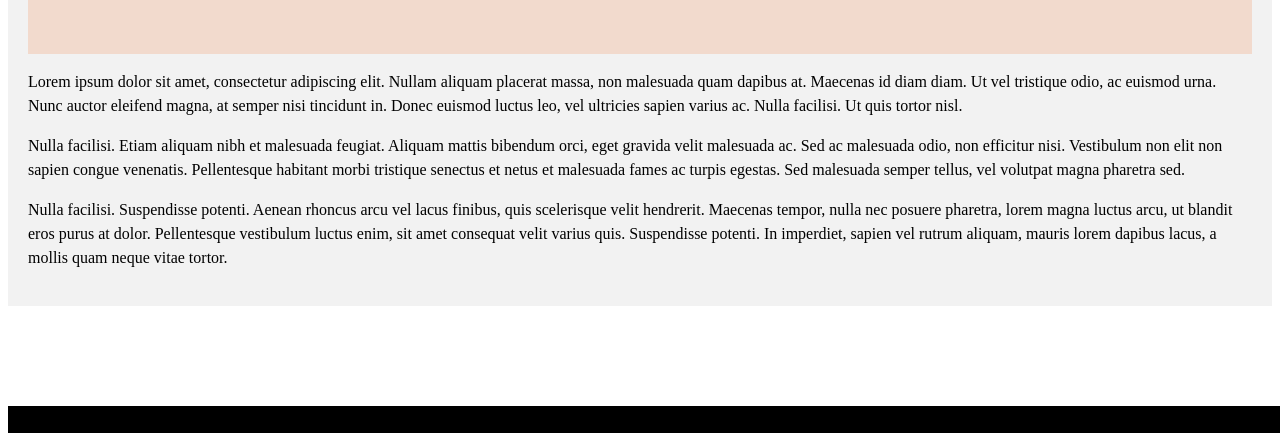
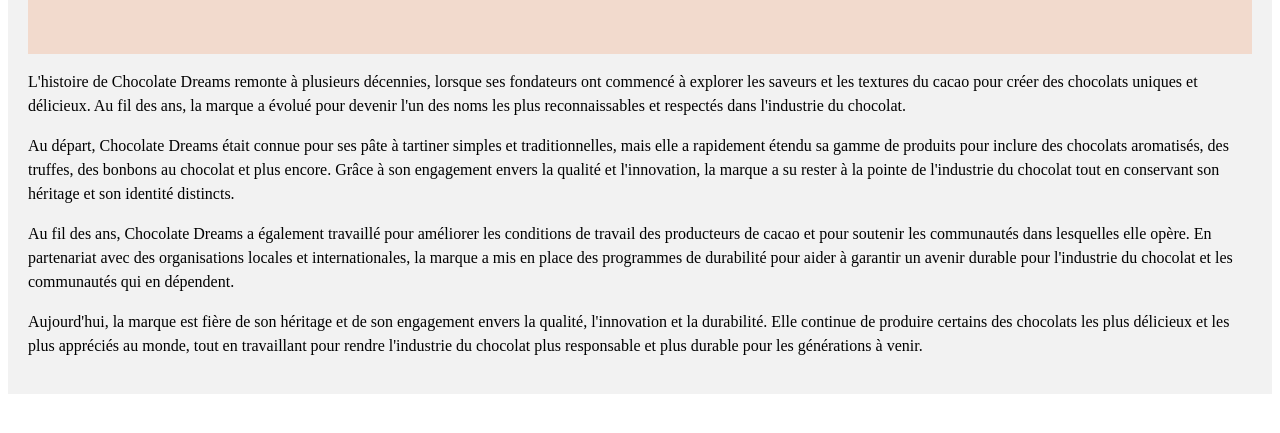
Before and after one commit to talsms/dc2-fronts2-bruneau-alauzet-taleb, a plain HTML site: page dev/histoire.html in a window 1280 px wide. Shown: the part 259-692 px from the top of the page. Drawn offline with Linux system fonts and the light colour scheme.

Commit message:
Ajout texte notre histoire

```diff
--- a/dev/histoire.html
+++ b/dev/histoire.html
@@ -28,9 +28,10 @@
         <h1>Notre histoire</h1>
       </div>
       <div class="content">
-        <p>Lorem ipsum dolor sit amet, consectetur adipiscing elit. Nullam aliquam placerat massa, non malesuada quam dapibus at. Maecenas id diam diam. Ut vel tristique odio, ac euismod urna. Nunc auctor eleifend magna, at semper nisi tincidunt in. Donec euismod luctus leo, vel ultricies sapien varius ac. Nulla facilisi. Ut quis tortor nisl.</p>
-        <p>Nulla facilisi. Etiam aliquam nibh et malesuada feugiat. Aliquam mattis bibendum orci, eget gravida velit malesuada ac. Sed ac malesuada odio, non efficitur nisi. Vestibulum non elit non sapien congue venenatis. Pellentesque habitant morbi tristique senectus et netus et malesuada fames ac turpis egestas. Sed malesuada semper tellus, vel volutpat magna pharetra sed.</p>
-        <p>Nulla facilisi. Suspendisse potenti. Aenean rhoncus arcu vel lacus finibus, quis scelerisque velit hendrerit. Maecenas tempor, nulla nec posuere pharetra, lorem magna luctus arcu, ut blandit eros purus at dolor. Pellentesque vestibulum luctus enim, sit amet consequat velit varius quis. Suspendisse potenti. In imperdiet, sapien vel rutrum aliquam, mauris lorem dapibus lacus, a mollis quam neque vitae tortor.</p>
+        <p>L'histoire de Chocolate Dreams remonte à plusieurs décennies, lorsque ses fondateurs ont commencé à explorer les saveurs et les textures du cacao pour créer des chocolats uniques et délicieux. Au fil des ans, la marque a évolué pour devenir l'un des noms les plus reconnaissables et respectés dans l'industrie du chocolat.</p>
+        <p>Au départ, Chocolate Dreams était connue pour ses pâte à tartiner simples et traditionnelles, mais elle a rapidement étendu sa gamme de produits pour inclure des chocolats aromatisés, des truffes, des bonbons au chocolat et plus encore. Grâce à son engagement envers la qualité et l'innovation, la marque a su rester à la pointe de l'industrie du chocolat tout en conservant son héritage et son identité distincts.</p>
+        <p>Au fil des ans, Chocolate Dreams a également travaillé pour améliorer les conditions de travail des producteurs de cacao et pour soutenir les communautés dans lesquelles elle opère. En partenariat avec des organisations locales et internationales, la marque a mis en place des programmes de durabilité pour aider à garantir un avenir durable pour l'industrie du chocolat et les communautés qui en dépendent.</p>
+        <p>Aujourd'hui, la marque est fière de son héritage et de son engagement envers la qualité, l'innovation et la durabilité. Elle continue de produire certains des chocolats les plus délicieux et les plus appréciés au monde, tout en travaillant pour rendre l'industrie du chocolat plus responsable et plus durable pour les générations à venir.</p>
       </div>
     </main>
 
```
